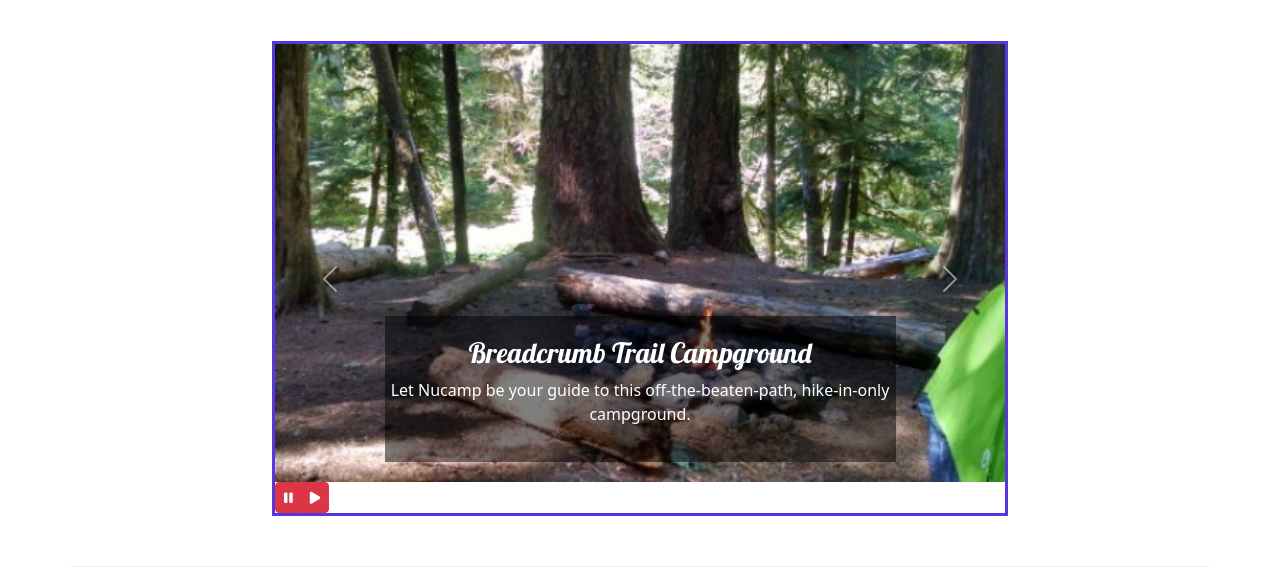
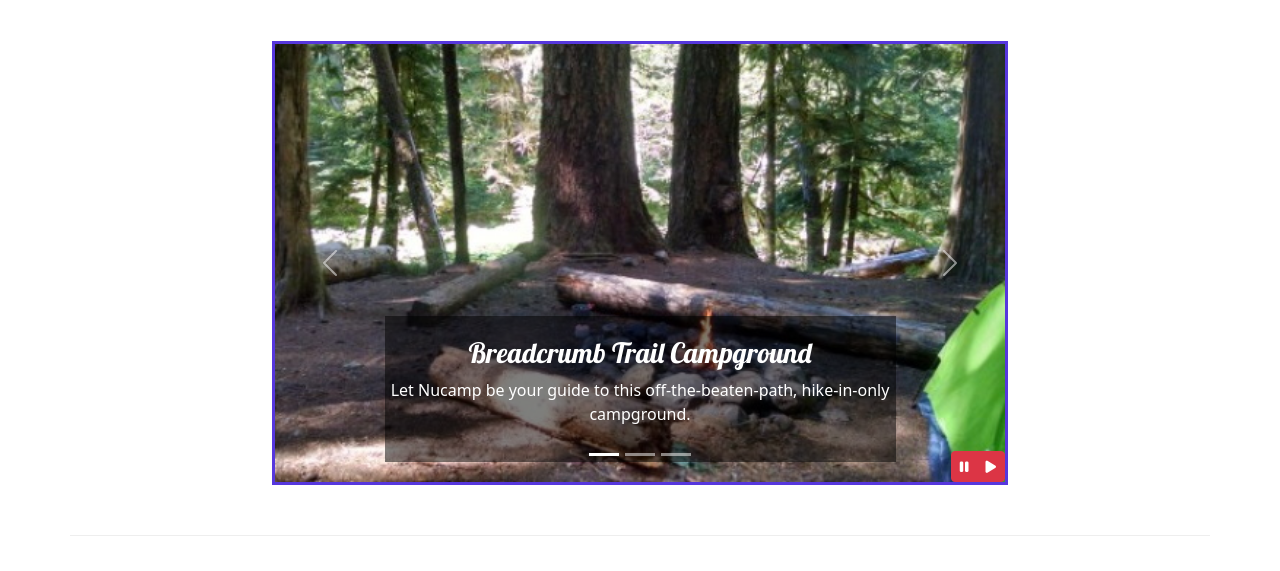
Before and after one commit to Sergey2709/NCsite, a website built with Parcel: page index.html in a window 1280 px wide. Shown: the part 229-800 px from the top of the page. Built offline with nearby package versions, Linux system fonts and the light colour scheme; files whose address does not match are found by name.

Commit message:
added styles for play and pause btns

```diff
--- a/css/styles.scss
+++ b/css/styles.scss
@@ -11,27 +11,37 @@ $header-font: "Lobster", cursive;
 
 body {
     font-family: $body-font;
+
+    #carouselButton {
+        position: absolute;
+        right: 0;
+        bottom: 0;
+        z-index: 100;
+    }
 }
 
-h1, h2, h3 {
-   font-family: $header-font;
+h1,
+h2,
+h3 {
+    font-family: $header-font;
 }
 
 h2 {
-   color: $color-primary;
+    color: $color-primary;
 }
 
 header {
     padding: 30px;
     background-image: linear-gradient(to right, $color-secondary, $color-primary, $color-dark);
     color: white;
+
     h2 {
-    color: $color-pale;
+        color: $color-pale;
     }
 }
 
 footer {
-    background-image:linear-gradient($color-pale,white);
+    background-image: linear-gradient($color-pale, white);
     padding: 20px 0;
 }
 
@@ -52,6 +62,7 @@ footer {
 .carousel-caption {
     background-color: $color-black-transparent;
 }
+
 .carousel {
     border: solid $color-secondary;
 }
```
